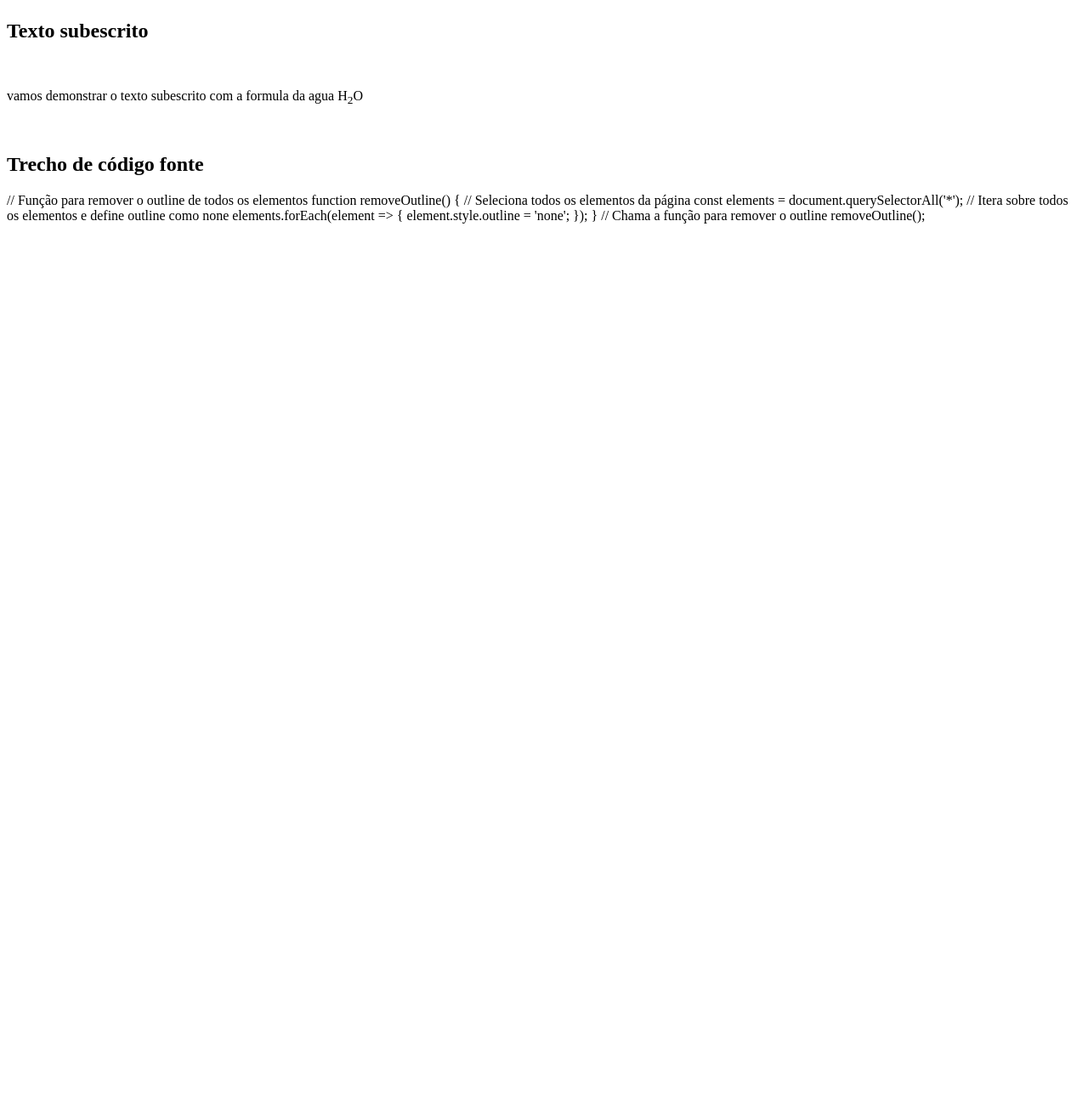
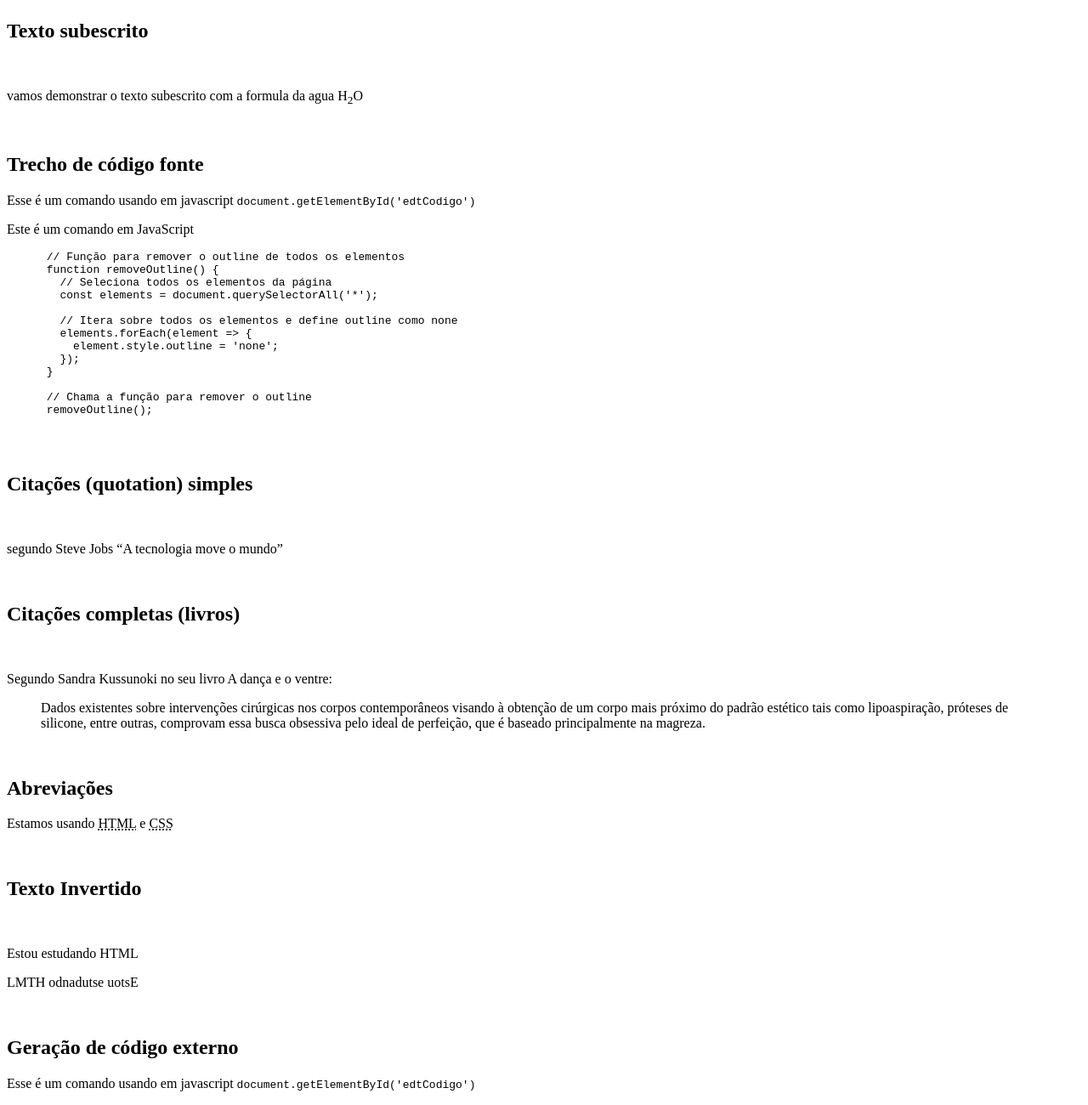
Before and after one commit to JuliaOliveira18-dev/CSW-CC1N, a plain HTML site: page Aula 05/index.html in a window 1280 px wide. Shown: the part 1603-2903 px from the top of the page at 85% size. Before the commit the page ends 1882 px from the top, so only its background shows below. Drawn offline with Linux system fonts and the light colour scheme.

Commit message:
Add files via upload

```diff
--- a/Aula 05/index.html
+++ b/Aula 05/index.html
@@ -54,7 +54,10 @@
     <p>vamos demonstrar o texto subescrito com a formula da agua H<sub>2</sub>O</p>
     <br>
     <h2>Trecho de código fonte</h2>
-    <p>// Função para remover o outline de todos os elementos
+    <p> Esse é um comando usando em javascript <code>document.getElementById('edtCodigo')</code></p>
+    <p>Este é um comando em JavaScript</p>
+    <pre>
+      <code>// Função para remover o outline de todos os elementos
       function removeOutline() {
         // Seleciona todos os elementos da página
         const elements = document.querySelectorAll('*');
@@ -66,7 +69,29 @@
       }
 
       // Chama a função para remover o outline
-        removeOutline();
+      removeOutline();</code>
+    </pre>
+    <br>
+    <h2>Citações (quotation) simples</h2>
+    <br>
+    <p>segundo Steve Jobs <q>A tecnologia move o mundo</q></p>
+    <br>
+    <h2>Citações completas (livros)</h2>
+    <br>
+    <p>Segundo Sandra Kussunoki no seu livro A dança e o ventre:
+      <blockquote cite="">
+         Dados existentes sobre intervenções cirúrgicas nos corpos contemporâneos visando à obtenção de um corpo mais próximo do padrão estético tais como lipoaspiração, próteses de silicone, entre outras, comprovam essa busca obsessiva pelo ideal de perfeição, que é baseado principalmente na magreza.</blockquote>
     </p>
+    <br>
+    <h2>Abreviações</h2>
+    <p> Estamos usando <abbr title="HiperText Markup Language">HTML</abbr> e <abbr title="Cascate Style Sheet">CSS</abbr></p>
+    <br>
+    <h2>Texto Invertido</h2>
+    <br>
+    <p><bdo dir="ltr"> Estou estudando HTML</bdo></p>
+    <p><bdo dir="rtl">Estou estudando HTML</bdo></p>
+    <br>
+    <h2>Geração de código externo</h2>
+    <p> Esse é um comando usando em javascript <code>document.getElementById('edtCodigo')</code></p>
 </body>
 </html>
```
Lines whose indentation alone changed are shown as unchanged.
